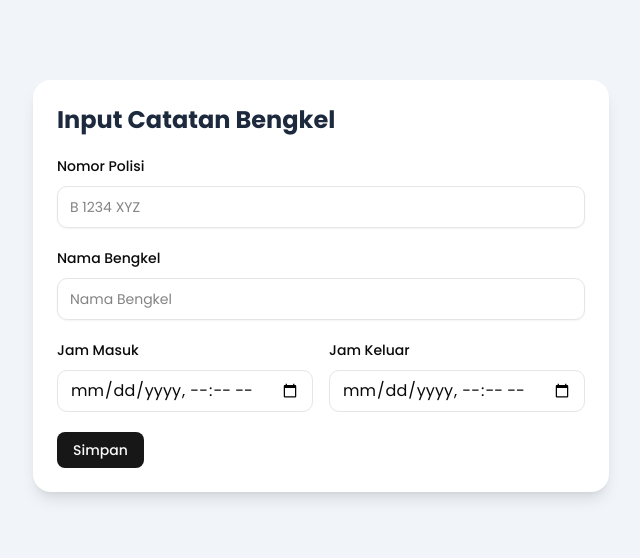
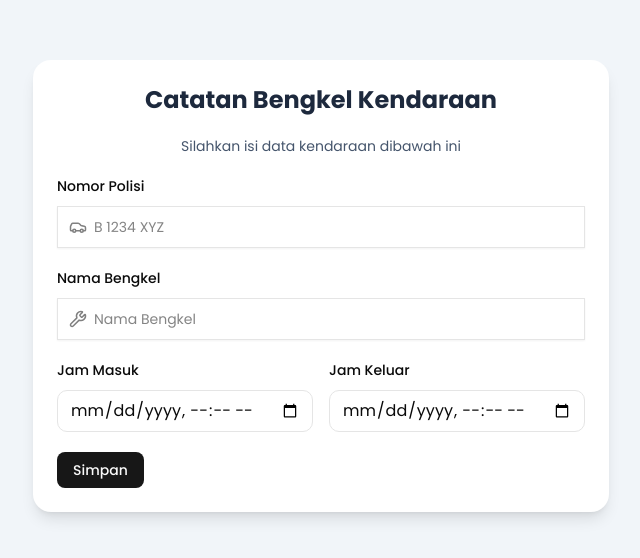
Before and after one commit to jeprayogo/spk-uptodate, a Next.js app: page / in a window 1280 px wide. Shown: the part 114-672 px from the top of the page, without its empty margins (319-959 px from the left). Built offline with nearby package versions, Linux system fonts and the light colour scheme.

Commit message:
update view

```diff
--- a/app/page.tsx
+++ b/app/page.tsx
@@ -5,7 +5,7 @@ import Swal from "sweetalert2";
 import { useRouter } from "next/navigation";
 import Alert from "./components/Alert";
 import { Button } from "@/components/ui/button";
-import { Loader2Icon } from "lucide-react";
+import { Car, Loader2Icon, Wrench } from "lucide-react";
 
 export default function Home() {
   const router = useRouter()
@@ -133,19 +133,25 @@ export default function Home() {
     <div className="min-h-screen bg-slate-100 flex flex-col items-center justify-center">
       {alert.message && <Alert message={alert.message} type={alert.type} />}
       <div className="w-full max-w-xl bg-white rounded-2xl shadow-lg p-6 space-y-5">
-        <h1 className="text-2xl font-semibold text-slate-800">Input Catatan Bengkel</h1>
+        <h1 className="text-2xl font-semibold text-slate-800 text-center">Catatan Bengkel Kendaraan</h1>
+        <p className="m-5 text-sm text-center text-slate-600">Silahkan isi data kendaraan dibawah ini</p>
 
         <form onSubmit={submit} className="max-w-xl mx-auto">
           <div className="mb-5">
             <label htmlFor="nomor_polisi" className="block mb-2.5 text-sm font-medium text-heading">Nomor Polisi</label>
+            <div className="relative">
+              <div className="absolute inset-y-0 start-0 flex items-center ps-3 pointer-events-none">
+                <Car color="gray" size={18} />
+              </div>
               <input
-              className={`bg-neutral-secondary-medium border ${error.nomor_polisi ? 'border-red-500' : ''} rounded-lg border-default-medium text-heading text-sm rounded-base focus:ring-brand focus:border-brand block w-full px-3 py-2.5 shadow-xs placeholder:text-body`}
+                className={`${error.nomor_polisi ? 'border-red-500' : ''} block w-full ps-9 pe-3 py-2.5 bg-neutral-secondary-medium border border-default-medium text-heading text-sm rounded-base focus:ring-brand focus:border-brand shadow-xs placeholder:text-body`}
                 name="nomor_polisi"
                 placeholder="B 1234 XYZ"
                 maxLength={11}
                 onChange={handleChange}
                 value={form.nomor_polisi}
               />
+            </div>
             {error.nomor_polisi && <p className="mt-2 text-sm text-red-600">{error.nomor_polisi}</p>}
           </div>
 
@@ -153,13 +159,19 @@ export default function Home() {
 
           <div className="mb-5">
             <label htmlFor="nama_bengkel" className="block mb-2.5 text-sm font-medium text-heading">Nama Bengkel</label>
+            <div className="relative">
+              <div className="absolute inset-y-0 start-0 flex items-center ps-3 pointer-events-none">
+                <Wrench size={18} color="gray" />
+              </div>
               <input
-              className={`bg-neutral-secondary-medium border ${error.nama_bengkel ? 'border-red-500' : ''} rounded-lg border-default-medium text-heading text-sm rounded-base focus:ring-brand focus:border-brand block w-full px-3 py-2.5 shadow-xs placeholder:text-body`}
+                className={`${error.nama_bengkel ? 'border-red-500' : ''} block w-full ps-9 pe-3 py-2.5 bg-neutral-secondary-medium border border-default-medium text-heading text-sm rounded-base focus:ring-brand focus:border-brand shadow-xs `}
                 name="nama_bengkel"
                 placeholder="Nama Bengkel"
                 onChange={handleChange}
                 value={form.nama_bengkel}
               />
+            </div>
+
             {error.nama_bengkel && <p className="mt-2 text-sm text-red-600">{error.nama_bengkel}</p>}
           </div>
 
@@ -172,6 +184,7 @@ export default function Home() {
                 type="datetime-local"
                 className={`w-full rounded-lg border ${error.jam_masuk ? 'border-red-500' : ''} px-3 py-2 focus:outline-none focus:ring-2 focus:ring-blue-500`}
                 name="jam_masuk"
+                placeholder="Pilih Jam Masuk"
                 onChange={handleChange}
                 value={form.jam_masuk}
               />
@@ -186,6 +199,7 @@ export default function Home() {
                 type="datetime-local"
                 className={`w-full rounded-lg border ${error.jam_keluar ? 'border-red-500' : ''} px-3 py-2 focus:outline-none focus:ring-2 focus:ring-blue-500`}
                 name="jam_keluar"
+                placeholder="Pilih Jam Keluar"
                 onChange={handleChange}
                 value={form.jam_keluar}
               />
```
Lines whose indentation alone changed are shown as unchanged.
